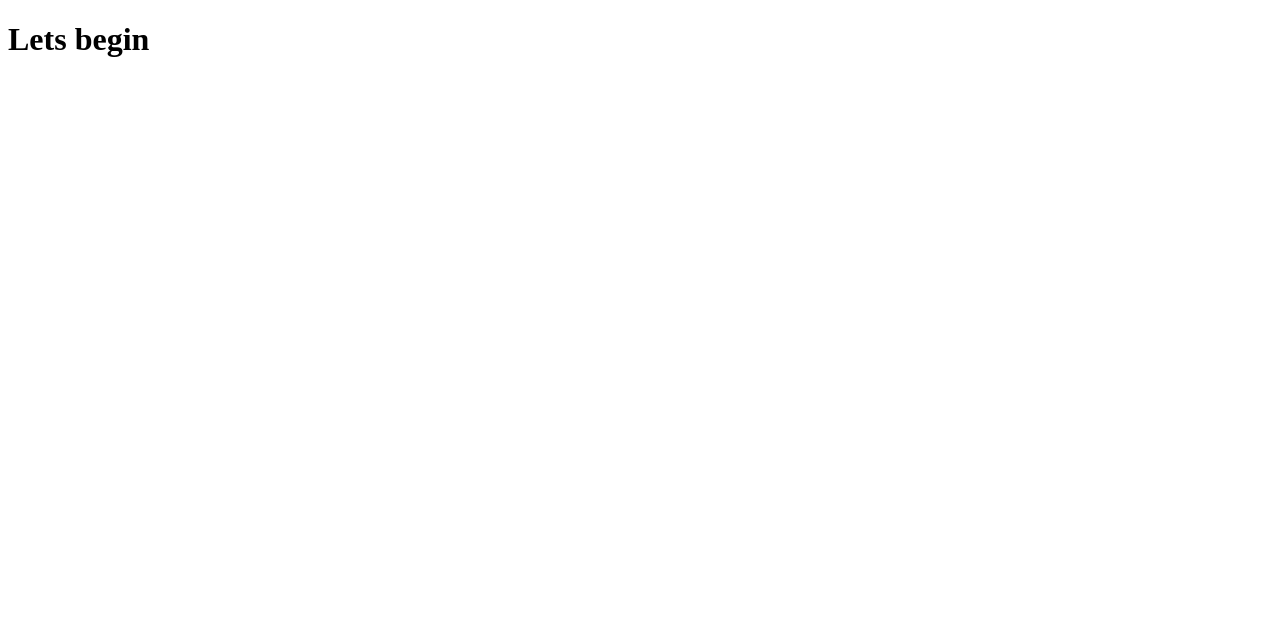
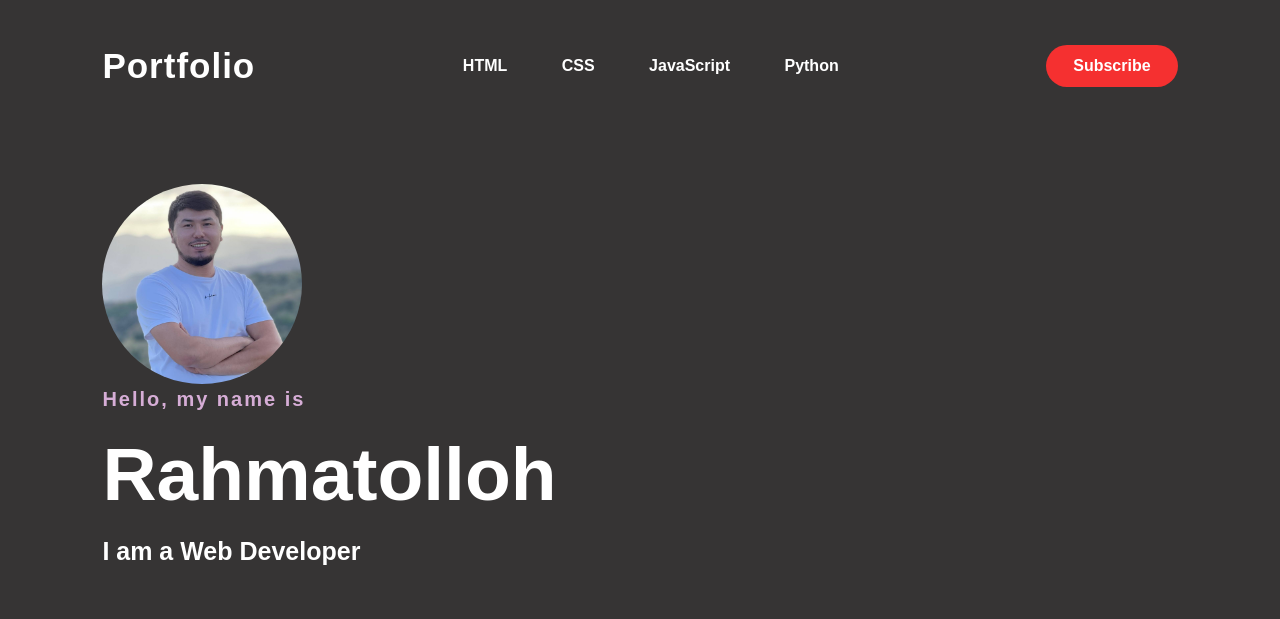
Before and after one commit to aktyabirov/portfolio, a plain HTML site: page index.html in a window 1280 px wide. Drawn offline with Linux system fonts and the light colour scheme.

Commit message:
second one

```diff
--- a/index.html
+++ b/index.html
@@ -1,13 +1,32 @@
 <!DOCTYPE html>
 <html lang="en">
 <head>
-    <meta charset="UTF-8">
-    <meta http-equiv="X-UA-Compatible" content="IE=edge">
-    <meta name="viewport" content="width=device-width, initial-scale=1.0">
     <title>My Portfolio</title>
     <link rel="stylesheet" href="style.css">
+    <link rel="preconnect" href="https://fonts.gstatic.com">
+    <link rel = "http://fonts.googleapis.com/css2?family=Josefin+Sans:ital,wght@0,100;0,200;0,300;400;0,500;0,600;0,700;1,100;1,200;1,300;1,400;1,500;1,600;1,700&display=swap" rel="stylesheet">
 </head>
 <body>
-    <h1>Lets begin</h1>
+    <div class="hero">
+    <nav>
+        <h2 class = "logo"> Portfolio </h2>
+        <ul>
+       <li> <a href="">HTML</a></li>
+       <li> <a href="">CSS</a> </li>
+       <li> <a href="">JavaScript</a> </li>
+        <li> <a href="">Python</a> </li>
+        </ul>
+        <a href="#" class="btn">Subscribe</a>
+    </nav>
+    </div>
+    <div class="content">
+
+            <img src="ava1.jpg" alt="avatar" id="'ava">
+
+        <h4> Hello, my name is</h4>
+        <h1> Rahmatolloh</h1>
+        <h3> I am a Web Developer </h3>
+
+    </div>
 </body>
 </html>
--- a/style.css
+++ b/style.css
@@ -0,0 +1,82 @@
+* {
+    padding : 0;
+    margin: 0;
+    font-family: 'Josefin Sans', sans-serif;
+    box-sizing: border-box;
+ }
+ .hero {
+  height: 100vh;
+  width: 100%;
+  background-color:rgb(54, 52, 52);
+
+ }
+ nav {
+    display: flex;
+    align-items: center;
+    justify-content: space-between;
+    padding-top: 45px;
+    padding-left: 8%;
+    padding-right: 8%;
+ }
+ .logo {
+    color:white;
+    font-size: 35px;
+    letter-spacing: 1px;
+    cursor: pointer;
+ }
+ nav ul li {
+    list-style-type: none;
+    display: inline-block;
+    padding: 10px  25px;
+ }
+ nav ul li a {
+    color: white;
+    text-decoration: none;
+    font-weight: bold;
+    text-transform: capitalize;
+ }
+
+ nav ul li a:hover {
+
+   color: #f53030;
+    transition: .4s;
+ }
+ .btn {
+    background-color: #f53030 ;
+    color: white;
+    text-decoration: none;
+    border: 2px solid transparent;
+    font-weight: bold;
+    padding: 10px  25px;
+    border-radius: 30px;
+    transition: transform .4s;
+
+
+ }
+ .content {
+    position: absolute;
+    top: 50%;
+    left: 8%;
+    transform: translateY(-50%);
+}
+
+h1 {
+    color: white;
+    margin: 20px 0px 20px;
+    font-size: 75px;
+}
+h3 {
+    color: white;
+    font-size: 25px;
+    margin-bottom: 50px;
+}
+h4 {
+    color:#fcfc ;
+    letter-spacing: 2px;
+    font-size: 20px;
+}
+img {
+border-radius: 50%;
+width: 200px;
+height: 200px;
+}
```
Also changed, not shown: ava1.jpg (added), 1 other file.
